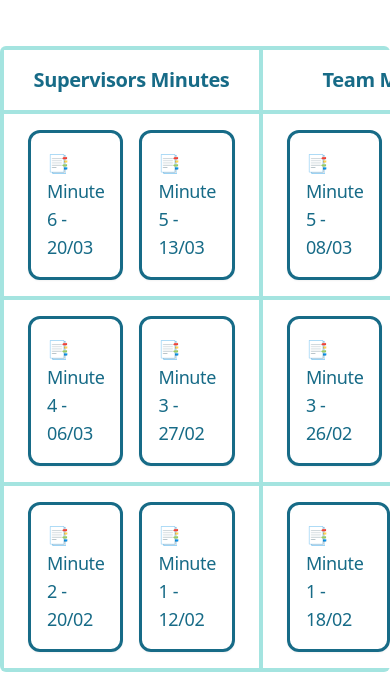
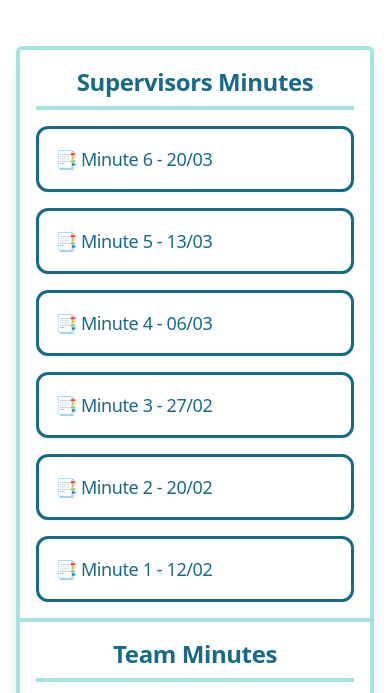
Before and after one commit to zorya-docs/zorya-docs.github.io, an Astro site: page /minutes in a window 390 px wide. Shown: the part 151-844 px from the top of the page. Built offline with nearby package versions, Linux system fonts and the light colour scheme; Astro itself is replaced by a stand-in of ours; some packages are replaced by stand-ins of ours; what limax would draw is missing.

Commit message:
minutes page responsive

```diff
--- a/src/pages/minutes/index.astro
+++ b/src/pages/minutes/index.astro
@@ -14,68 +14,49 @@ const groupMinutes = (await getCollection('group_minutes')).sort((a, b) => parse
 
 <Layout metadata={metadata} milestones={[]}>
   <HeroText title="Minutes" />
+  <section class="max-w-6xl mx-auto my-9 px-4">
 
-  <section class="max-w-5xl mx-auto my-9">
-    <div class="overflow-x-auto border-customGreen3 dark:border-customGreen3 rounded-md">
-      <table class="min-w-full bg-white dark:bg-gray-800 border-4 border-customGreen3 dark:border-customGreen3 shadow-lg rounded-lg border-collapse">
-        <thead>
-          <tr class="border-4 border-customGreen3 dark:border-customGreen3">
-            <th class="px-6 py-4 text-center text-xl text-blue1 font-semibold border-4 border-customGreen3 dark:border-customGreen3 w-1/2">Supervisors Minutes</th>
-            <th class="px-6 py-4 text-center text-xl text-blue1 font-semibold border-4 border-customGreen3 dark:border-customGreen3 w-1/2">Team Minutes</th>
-          </tr>
-        </thead>
-        <tbody>
-          {Array.from({ length: Math.ceil(advisoryMinutes.length / 2) }).map((_, rowIndex) => (
-            <tr class="border-4 border-customGreen3 dark:border-customGreen3">
-              {/* Supervisors Minutes (2 items per cell) */}
-              <td class="px-6 py-4 border-4 border-customGreen3 dark:border-customGreen3 w-1/2">
-                <div class="flex justify-between gap-4">
-                  {advisoryMinutes[rowIndex * 2] && (
+    <div class="border-[4px] border-customGreen3 dark:border-customGreen3 rounded-md shadow-lg">
+      <div class="flex flex-col md:flex-row divide-y-4 md:divide-y-0 md:divide-x-4 divide-customGreen3">
+
+      {/* Supervisors Minutes */}
+      <div class="w-full md:w-1/2 p-4">
+        <h2 class="text-2xl font-semibold text-blue1 mb-4 text-center border-b-4 border-customGreen3 pb-2">
+          Supervisors Minutes
+        </h2>
+        <div class="flex flex-wrap gap-4 justify-start">
+          {advisoryMinutes.map((minute) => (
             <a
-                      href={`/minutes/advisors_minutes/${advisoryMinutes[rowIndex * 2].id}`}
-                      class="block bg-muted/80 hover:bg-muted/90 shadow-sm hover:shadow-blue1 p-4 rounded-xl border-[3px] border-blue1 text-blue1 hover:border-blue1 hover:text-blue1 dark:border-white dark:text-white dark:hover:border-red-500 dark:hover:text-red-500 text-lg transition-all duration-300 transform hover:-translate-y-1 w-1/2"
+              href={`/minutes/advisors_minutes/${minute.id}`}
+              class="w-full sm:w-[48%] bg-muted/80 hover:bg-muted/90 shadow-sm hover:shadow-blue1 p-4 rounded-xl border-[3px] border-blue1 text-blue1 hover:border-blue1 hover:text-blue1 dark:border-white dark:text-white dark:hover:border-red-500 dark:hover:text-red-500 text-lg transition-all duration-300 transform hover:-translate-y-1"
             >
-                      📑 {advisoryMinutes[rowIndex * 2].data.title}
+              📑 {minute.data.title}
             </a>
-                  )}
-                  {advisoryMinutes[rowIndex * 2 + 1] && (
+          ))}
+        </div>
+      </div>
+
+      {/* Team Minutes */}
+      <div class="w-full md:w-1/2 p-4">
+        <h2 class="text-2xl font-semibold text-blue1 mb-4 text-center border-b-4 border-customGreen3 pb-2">
+          Team Minutes
+        </h2>
+        <div class="flex flex-wrap gap-4 justify-start">
+          {groupMinutes.map((minute) => (
             <a
-                      href={`/minutes/advisors_minutes/${advisoryMinutes[rowIndex * 2 + 1].id}`}
-                      class="block bg-muted/80 hover:bg-muted/90 shadow-sm hover:shadow-blue1 p-4 rounded-xl border-[3px] border-blue1 text-blue1 hover:border-blue1 hover:text-blue1 dark:border-white dark:text-white dark:hover:border-red-500 dark:hover:text-red-500 text-lg transition-all duration-300 transform hover:-translate-y-1 w-1/2"
+              href={`/minutes/group_minutes/${minute.id}`}
+              class="w-full sm:w-[48%] bg-muted/80 hover:bg-muted/90 shadow-sm hover:shadow-green1 p-4 rounded-xl border-[3px] border-blue1 text-blue1 hover:border-blue1 hover:text-blue1 dark:border-white dark:text-white dark:hover:border-red-500 dark:hover:text-red-500 text-lg transition-all duration-300 transform hover:-translate-y-1"
             >
-                      📑 {advisoryMinutes[rowIndex * 2 + 1].data.title}
+              📑 {minute.data.title}
             </a>
-                  )}
+          ))}
         </div>
-              </td>
-
-              {/* Team Minutes (2 items per cell) */}
-              <td class="px-6 py-4 border-4 border-customGreen3 dark:border-customGreen3 w-1/2">
-                <div class="flex justify-between gap-4">
-                  {groupMinutes[rowIndex * 2] && (
-                    <a
-                      href={`/minutes/group_minutes/${groupMinutes[rowIndex * 2].id}`}
-                      class="block bg-muted/80 hover:bg-muted/90 shadow-sm hover:shadow-green1 p-4 rounded-xl border-[3px] border-blue1 text-blue1 hover:border-blue1 hover:text-blue1 dark:border-white dark:text-white dark:hover:border-red-500 dark:hover:text-red-500 text-lg transition-all duration-300 transform hover:-translate-y-1 w-1/2"
-                    >
-                      📑 {groupMinutes[rowIndex * 2].data.title}
-                    </a>
-                  )}
-                  {groupMinutes[rowIndex * 2 + 1] && (
-                    <a
-                      href={`/minutes/group_minutes/${groupMinutes[rowIndex * 2 + 1].id}`}
-                      class="block bg-muted/80 hover:bg-muted/90 shadow-sm hover:shadow-green1 p-4 rounded-xl border-[3px] border-blue1 text-blue1 hover:border-blue1 hover:text-blue1 dark:border-white dark:text-white dark:hover:border-red-500 dark:hover:text-red-500 text-lg transition-all duration-300 transform hover:-translate-y-1 w-1/2"
-                    >
-                      📑 {groupMinutes[rowIndex * 2 + 1].data.title}
-                    </a>
-                  )}
       </div>
-              </td>
-            </tr>
-          ))}
-        </tbody>
 
 
-      </table>
+      </div>
     </div>
   </section>
+
+
 </Layout>
```
Lines whose indentation alone changed are shown as unchanged.
